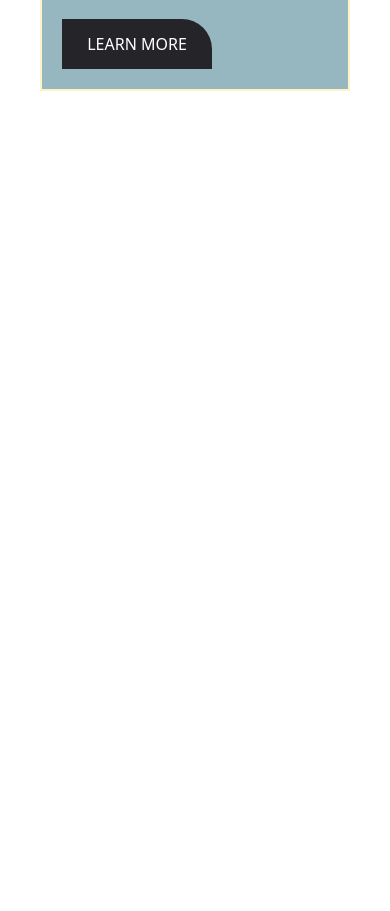
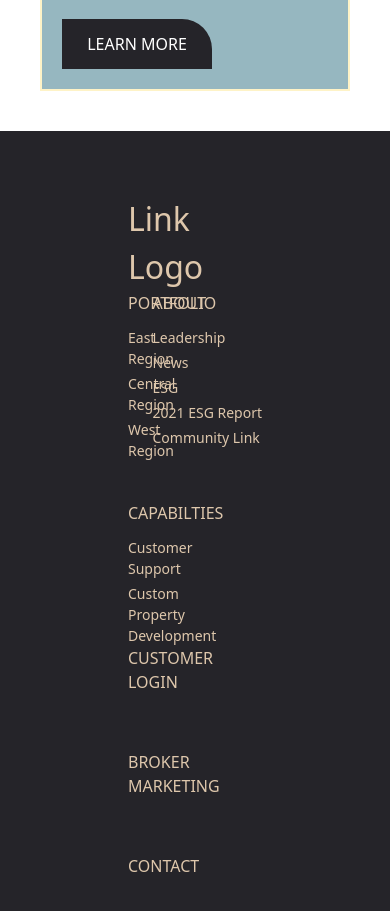
Before and after one commit to WasiqK14/issm-day3-project, a React (Vite) app: page / in a window 390 px wide. Shown: the part 10500-11411 px from the top of the page. Before the commit the page ends 10631 px from the top, so only its background shows below. Built offline with nearby package versions, Linux system fonts and the light colour scheme.

Commit message:
feat(footer):added responsivens footer

```diff
--- /dev/null
+++ b/src/components/Footer.jsx
@@ -0,0 +1,54 @@
+import React from 'react'
+
+const Footer = () => {
+  return (
+    <div className='bg-[#252429] px-32 py-16'>
+        <div className='grid lg:grid-cols-5 md:grid-cols-2 sm:grid-cols-1'>
+            <div className='col-span-2'>
+                <span className='text-[#DEC7AC] font-sans text-[32px]'> Link Logo </span>
+            </div>
+            <div className='col-span-1'>
+                <div>
+                    <span className='text-[#DEC7AC] font-sans text-[16px]'> PORTFOLIO </span>
+                    <ul className='mt-3'>
+                        <li className='mb-1 text-[#DEC7AC] font-sans text-[14px]'> East Region </li>
+                        <li className='mb-1 text-[#DEC7AC] font-sans text-[14px]'> Central Region </li>
+                        <li className='text-[#DEC7AC] font-sans text-[14px]'> West Region </li>
+                    </ul>
+                </div>
+                <div className='mt-10'>
+                    <span className='text-[#DEC7AC] font-sans text-[16px]'> CAPABILTIES </span>
+                    <ul className='mt-3'>
+                        <li className='mb-1 text-[#DEC7AC] font-sans text-[14px]'> Customer Support </li>
+                        <li className='text-[#DEC7AC] font-sans text-[14px]'>Custom Property Development</li>
+                    </ul>
+                </div>
+
+            </div>
+            <div className='col-span-1'>
+                <span className='text-[#DEC7AC] font-sans text-[16px]'> ABOUT </span>
+                <ul className='mt-3'>
+                    <li className='mb-1 text-[#DEC7AC] font-sans text-[14px]'> Leadership </li>
+                    <li className='mb-1 text-[#DEC7AC] font-sans text-[14px]'> News </li>
+                    <li className='mb-1 text-[#DEC7AC] font-sans text-[14px]'> ESG </li>
+                    <li className='mb-1 text-[#DEC7AC] font-sans text-[14px]'> 2021 ESG Report </li>
+                    <li className='text-[#DEC7AC] font-sans text-[14px]'> Community Link </li>
+                </ul>
+            </div>
+            <div className='col-span-1'>
+                <div>
+                    <span className='text-[#DEC7AC] font-sans text-[16px]'> CUSTOMER LOGIN </span>
+                </div>
+                <div className='mt-14'>
+                    <span className='text-[#DEC7AC] font-sans text-[16px]'> BROKER MARKETING </span>
+                </div>
+                <div className='mt-14'>
+                    <span className='text-[#DEC7AC] font-sans text-[16px]'> CONTACT </span>
+                </div>
+            </div>
+        </div>
+    </div>
+  )
+}
+
+export default Footer
--- a/src/components/index.js
+++ b/src/components/index.js
@@ -6,5 +6,6 @@ import LowMiddle from "./LowMiddle";
 import Stats from "./Stats";
 import Region from "./Region";
 import Warehouse from "./Warehouse";
-
-export { Hero, Navbar, NavDropdown, Middle, LowMiddle, Stats, Region, Warehouse };
+import Footer
+ from "./Footer";
+export { Hero, Navbar, NavDropdown, Middle, LowMiddle, Stats, Region, Warehouse, Footer };
--- a/src/pages/Contact/contact.jsx
+++ b/src/pages/Contact/contact.jsx
@@ -1,10 +1,11 @@
 import React from 'react'
-import Navbar from '../../components/Navbar'
+import { Navbar,Footer } from '../../components'
 
 const Contact = () => {
   return (
     <React.Fragment>
       <Navbar />
+      <Footer />
     </React.Fragment>
   )
 }
--- a/src/pages/Home/home.jsx
+++ b/src/pages/Home/home.jsx
@@ -1,5 +1,5 @@
 import React from 'react'
-import { Navbar, Hero, Middle, LowMiddle, Stats, Region, Warehouse } from '../../components'
+import { Navbar, Hero, Middle, LowMiddle, Stats, Region, Warehouse, Footer } from '../../components'
 const Home = () => {
   return (
     <React.Fragment>
@@ -10,6 +10,7 @@ const Home = () => {
       <Stats />
       <Region />
       <Warehouse />
+      <Footer />
     </React.Fragment>
   )
 }
```
